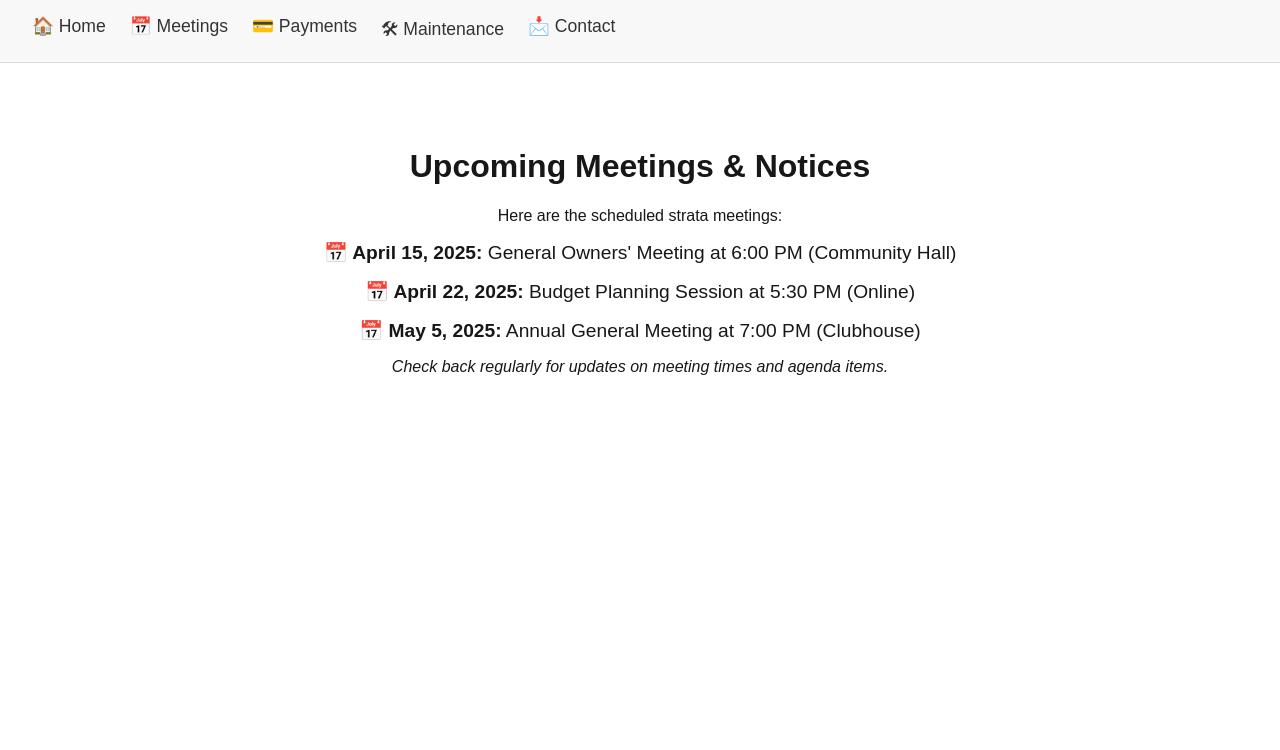
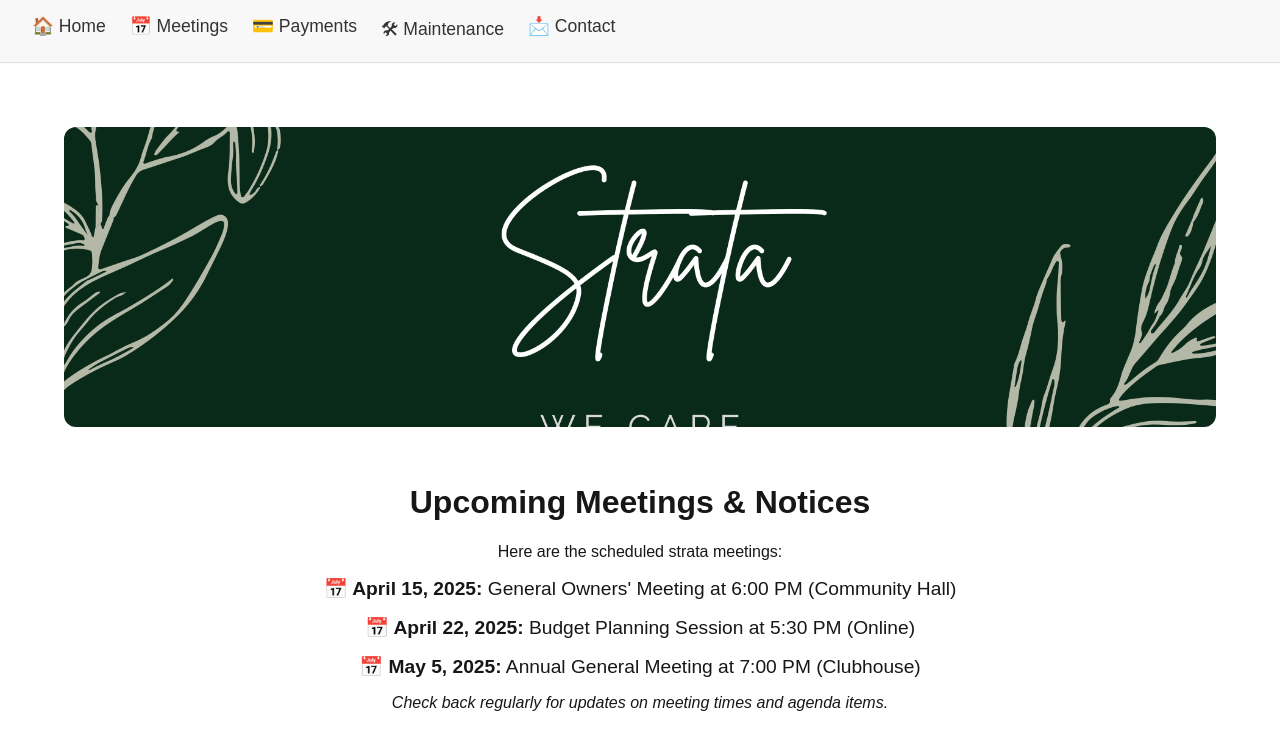
Before and after one commit to ShreyaMahesh120906/stratamanagement, a Next.js app: page /meetings in a window 1280 px wide. Shown: the top 750 px of the page. Built offline with nearby package versions, Linux system fonts and the light colour scheme.

Commit message:
Update page.tsx

```diff
--- a/app/meetings/page.tsx
+++ b/app/meetings/page.tsx
@@ -3,6 +3,19 @@
 export default function Meetings() {
   return (
     <main style={{ padding: "2rem", textAlign: "center" }}>
+      {/* Banner Image */}
+      <img
+        src="/images/Strata.png"
+        alt="Meetings Banner"
+        style={{
+          width: "100%",
+          maxHeight: "300px",
+          objectFit: "cover",
+          borderRadius: "12px",
+          marginBottom: "2rem",
+        }}
+      />
+
       <h1>Upcoming Meetings & Notices</h1>
       <p>Here are the scheduled strata meetings:</p>
 
```
